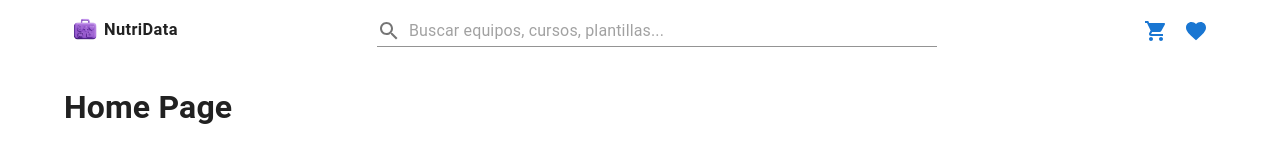
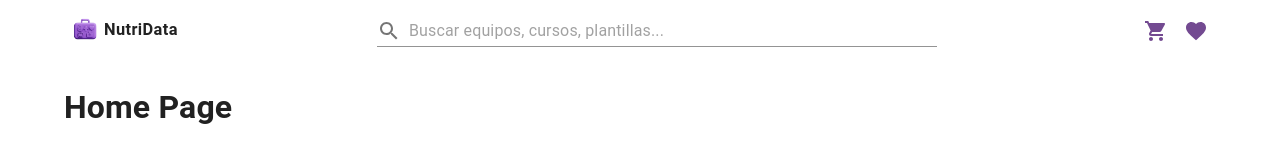
Before and after one commit to jpizarroc99/nutridata-frontend, a React (Vite) app: page / in a window 1280 px wide. Shown: the top 150 px of the page. Built offline with nearby package versions, Linux system fonts and the light colour scheme.

Commit message:
agregar configuracion de tema

```diff
--- a/src/App.jsx
+++ b/src/App.jsx
@@ -7,13 +7,14 @@ import { CartPage } from "./modules/cart/pages/CartPage";
 import { CategoryPage } from "./modules/category/pages/CategoryPage";
 import { Layout } from "./modules/core/layouts/Layout";
 import { AppRoutes } from "./modules/core/lib/AppRoutes";
+import { ThemeProvider } from "./modules/core/lib/AppTheme";
 import { FavoritesPage } from "./modules/favorites/pages/FavoritesPage";
 import { HomePage } from "./modules/home/pages/HomePage";
 import { SearchPage } from "./modules/search/pages/SearchPage";
 
 export default function App() {
   return (
-    <>
+    <ThemeProvider>
       <CssBaseline />
       <BrowserRouter>
         <Routes>
@@ -28,6 +29,6 @@ export default function App() {
           </Route>
         </Routes>
       </BrowserRouter>
-    </>
+    </ThemeProvider>
   );
 }
--- /dev/null
+++ b/src/modules/core/lib/AppTheme.jsx
@@ -0,0 +1,11 @@
+import { createTheme, ThemeProvider as ThemeProviderMaterial } from "@mui/material/styles";
+
+const theme = createTheme({
+  palette: {
+    primary: { main: "#734a91" }
+  }
+});
+
+export function ThemeProvider({ children }) {
+  return <ThemeProviderMaterial theme={theme}>{children}</ThemeProviderMaterial>;
+}
```
